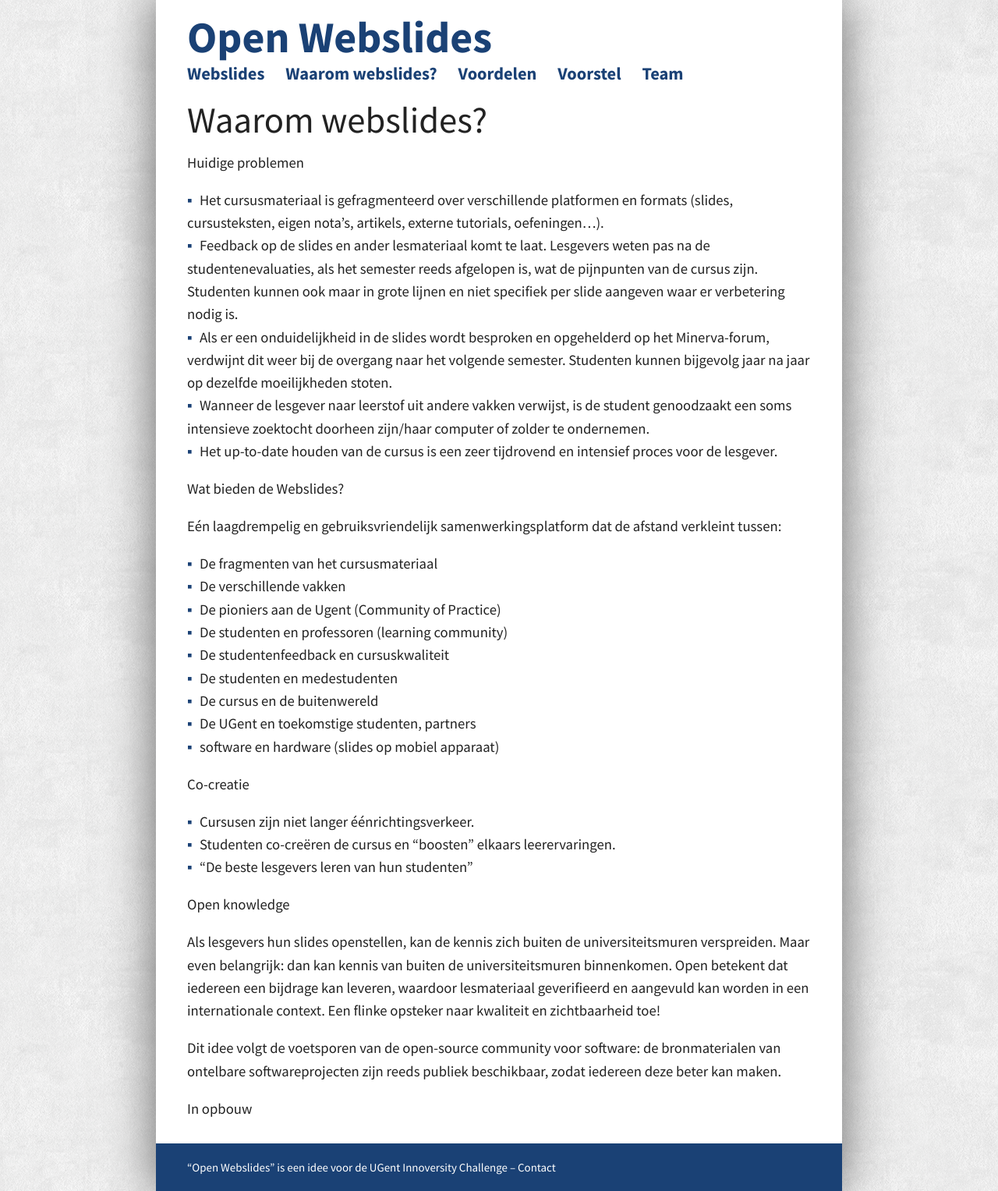
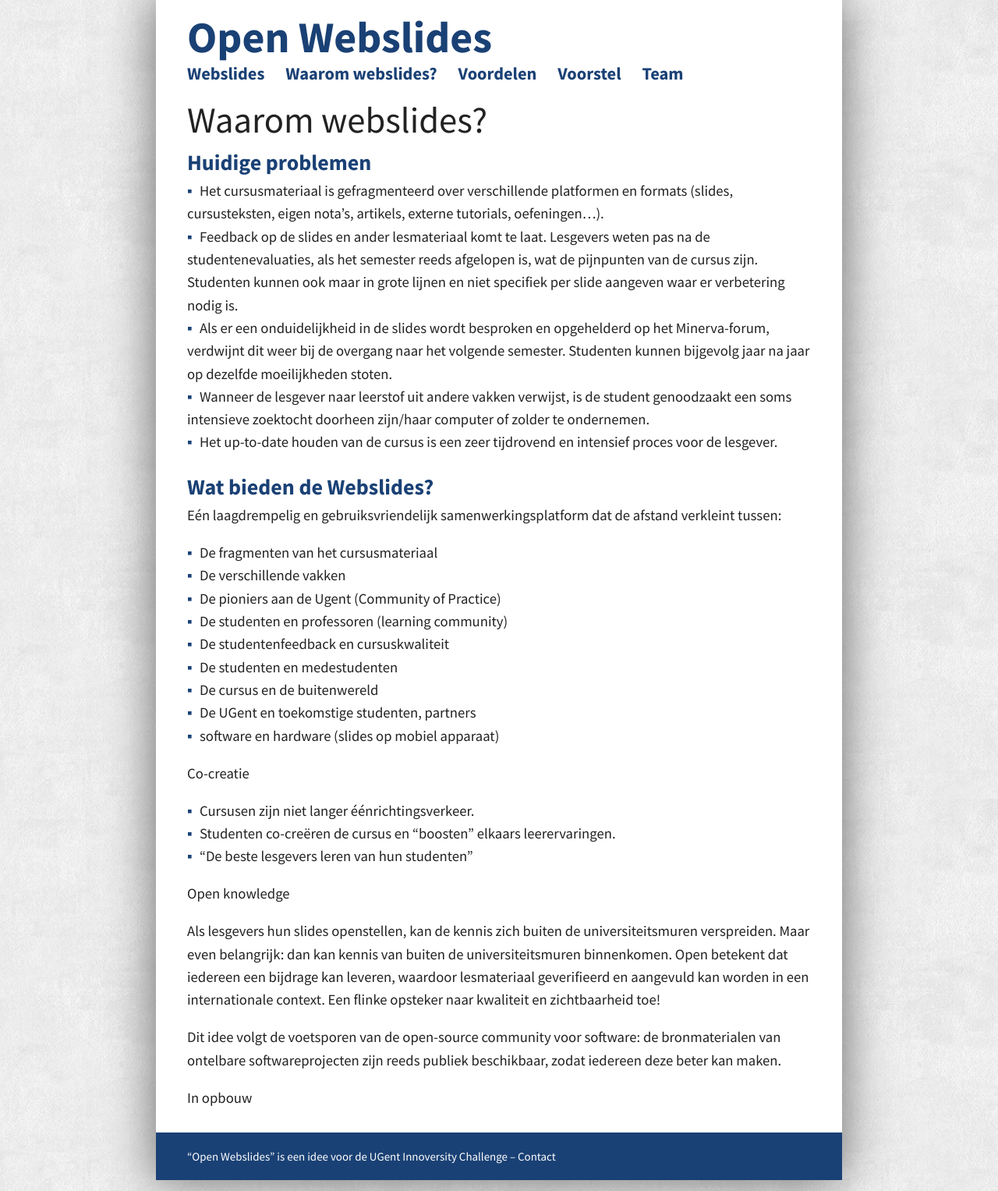
Before and after one commit to OpenWebslides/openwebslides.github.io-old, a Jekyll site: the page built from waarom.md, in a window 1280 px wide. Shown: the whole page at 78% size. Built offline with Jekyll 4.4.1, drawn with Linux system fonts in a browser that asks for light colours.

Commit message:
changed md title

```diff
--- a/waarom.md
+++ b/waarom.md
@@ -5,17 +5,17 @@ permalink: /waarom/
 order: 20
 ---
 
-### Huidige problemen
+Huidige problemen
+------
+
 * Het cursusmateriaal is **gefragmenteerd** over verschillende platformen en formats (slides, cursusteksten, eigen nota’s, artikels, externe tutorials, oefeningen…).
 * **Feedback** op de slides en ander lesmateriaal komt te laat. Lesgevers weten pas na de studentenevaluaties, als het semester reeds afgelopen is, wat de pijnpunten van de cursus zijn. Studenten kunnen ook maar in grote lijnen en niet specifiek per slide aangeven waar er verbetering nodig is.
 * Als er een onduidelijkheid in de slides wordt besproken en opgehelderd op het Minerva-forum, **verdwijnt** dit weer bij de overgang naar het volgende semester. Studenten kunnen bijgevolg jaar na jaar op dezelfde moeilijkheden stoten.
 * Wanneer de lesgever naar leerstof uit andere vakken verwijst, is de student genoodzaakt een soms intensieve **zoektocht** doorheen zijn/haar computer of zolder te ondernemen.
 * Het **up-to-date** houden van de cursus is een zeer tijdrovend en intensief proces voor de lesgever.
 
-
-
-### Wat bieden de Webslides?
-
+Wat bieden de Webslides?
+-----
 
 Eén laagdrempelig en gebruiksvriendelijk samenwerkingsplatform dat de afstand verkleint tussen:
 
```
